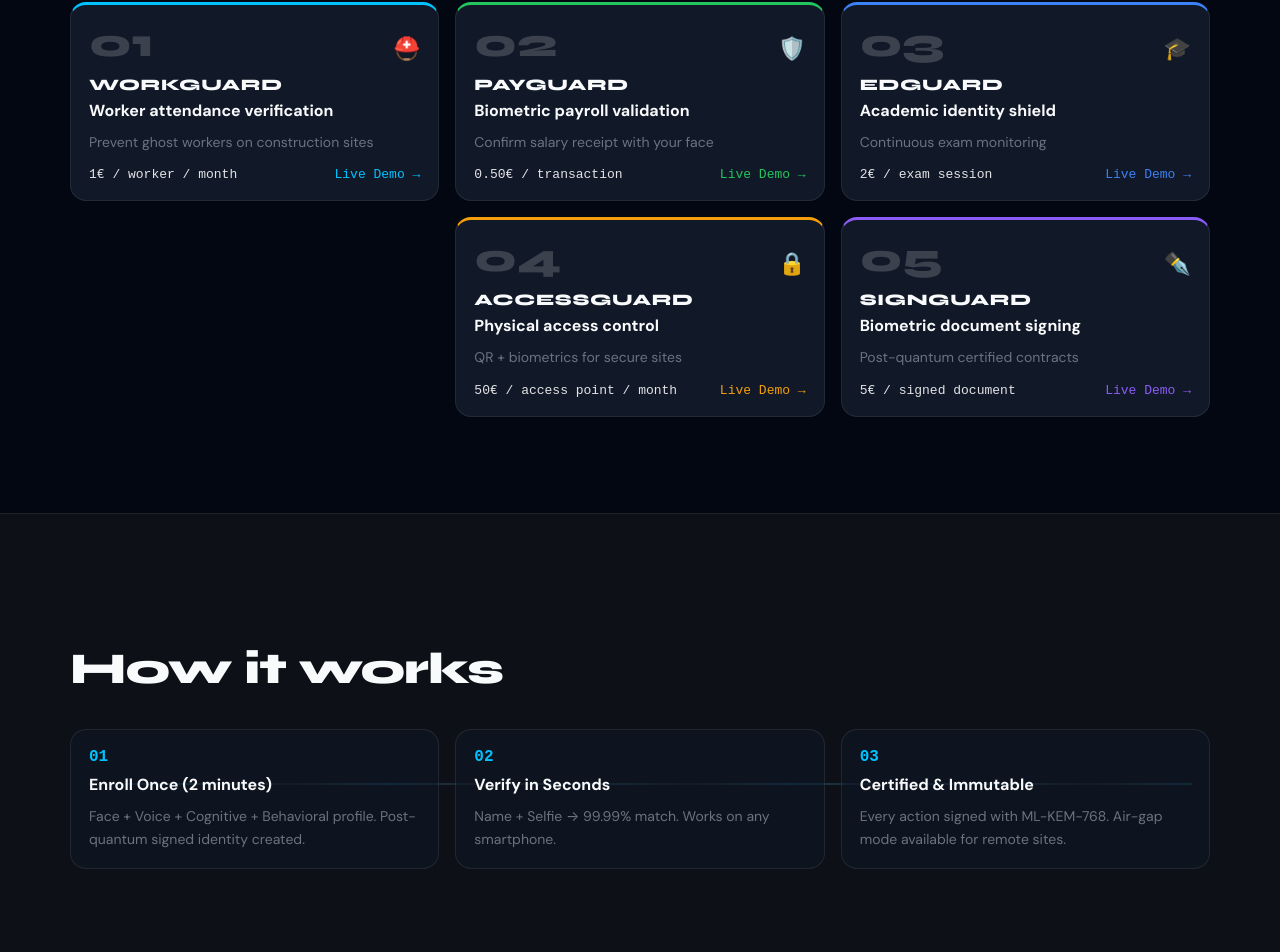
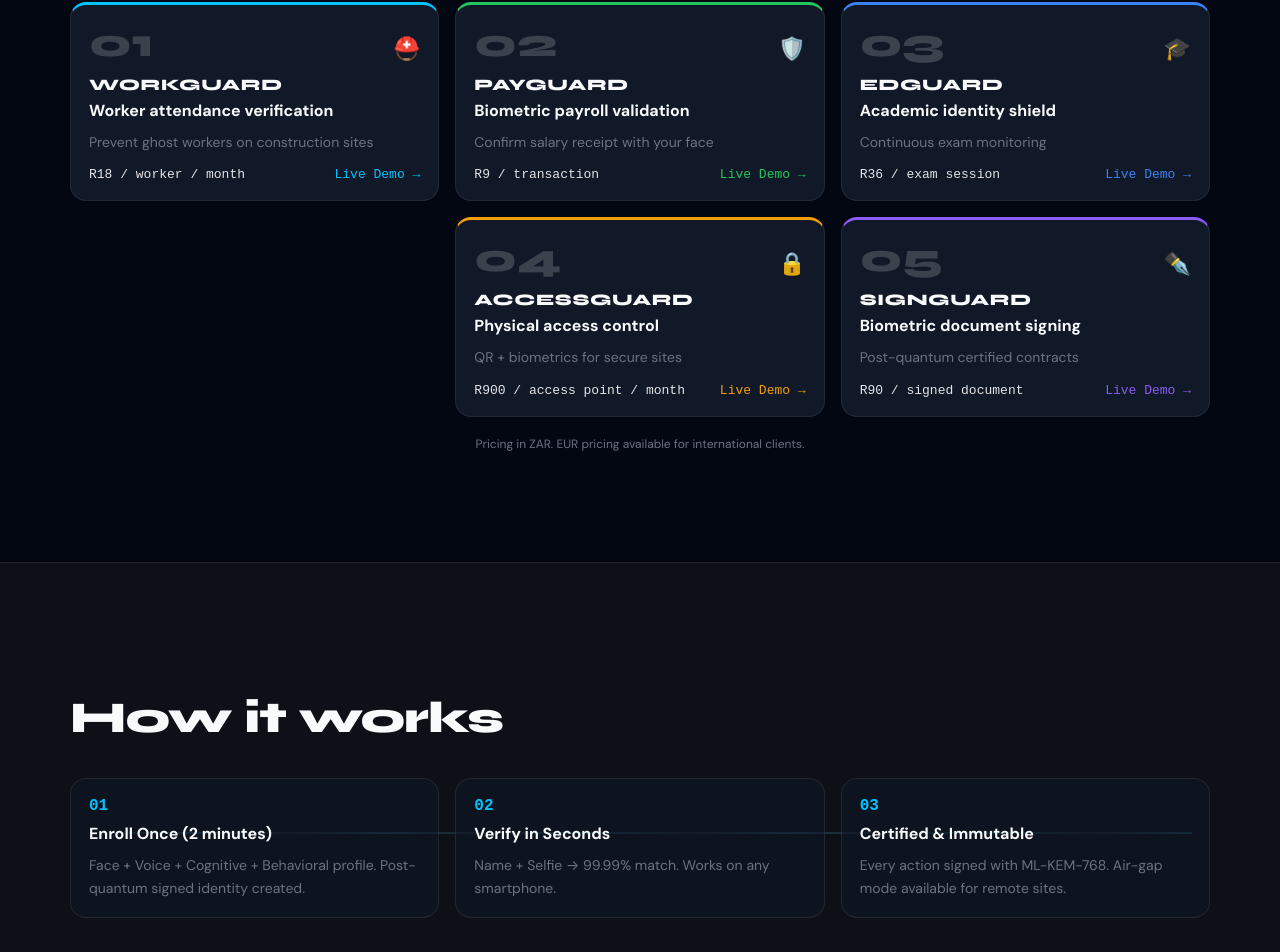
Before and after one commit to zefparis/hybrid-vector-frontend, a React (Vite) app: page / in a window 1280 px wide. Shown: the part 2571-3523 px from the top of the page. Built offline with nearby package versions, Linux system fonts and the light colour scheme; no server answers.

Commit message:
fix: pricing in ZAR for South African market

```diff
--- a/src/hvguard/components/Products.tsx
+++ b/src/hvguard/components/Products.tsx
@@ -24,7 +24,7 @@ export function Products() {
       icon: '⛑️',
       title: 'Worker attendance verification',
       desc: 'Prevent ghost workers on construction sites',
-      stat: '1€ / worker / month',
+      stat: 'R18 / worker / month',
       href: 'https://workguard.vercel.app',
       glowClass: styles.glowCyan,
     },
@@ -35,7 +35,7 @@ export function Products() {
       icon: '🛡️',
       title: 'Biometric payroll validation',
       desc: 'Confirm salary receipt with your face',
-      stat: '0.50€ / transaction',
+      stat: 'R9 / transaction',
       href: 'https://payguard-one.vercel.app',
       glowClass: styles.glowGreen,
     },
@@ -46,7 +46,7 @@ export function Products() {
       icon: '🎓',
       title: 'Academic identity shield',
       desc: 'Continuous exam monitoring',
-      stat: '2€ / exam session',
+      stat: 'R36 / exam session',
       href: 'https://edguard-v2.vercel.app',
       glowClass: styles.glowBlue,
     },
@@ -57,7 +57,7 @@ export function Products() {
       icon: '🔒',
       title: 'Physical access control',
       desc: 'QR + biometrics for secure sites',
-      stat: '50€ / access point / month',
+      stat: 'R900 / access point / month',
       href: 'https://accessguard-cyan.vercel.app',
       glowClass: styles.glowAmber,
     },
@@ -68,7 +68,7 @@ export function Products() {
       icon: '✒️',
       title: 'Biometric document signing',
       desc: 'Post-quantum certified contracts',
-      stat: '5€ / signed document',
+      stat: 'R90 / signed document',
       href: 'https://signguard-one.vercel.app',
       glowClass: styles.glowPurple,
     },
@@ -125,6 +125,12 @@ export function Products() {
           ))}
         </div>
 
+        <div style={{ marginTop: 18, textAlign: 'center' }}>
+          <p className={styles.muted} style={{ fontSize: 12, lineHeight: 1.6 }}>
+            Pricing in ZAR. EUR pricing available for international clients.
+          </p>
+        </div>
+
         <style>{`
           @media (max-width: 1024px) {
             #products .${styles.container} > div[style*="grid-template-columns"] { grid-template-columns: repeat(2, 1fr); }
```
Also changed, not shown: 1 other file (tests, documents, lock files or other folders).
